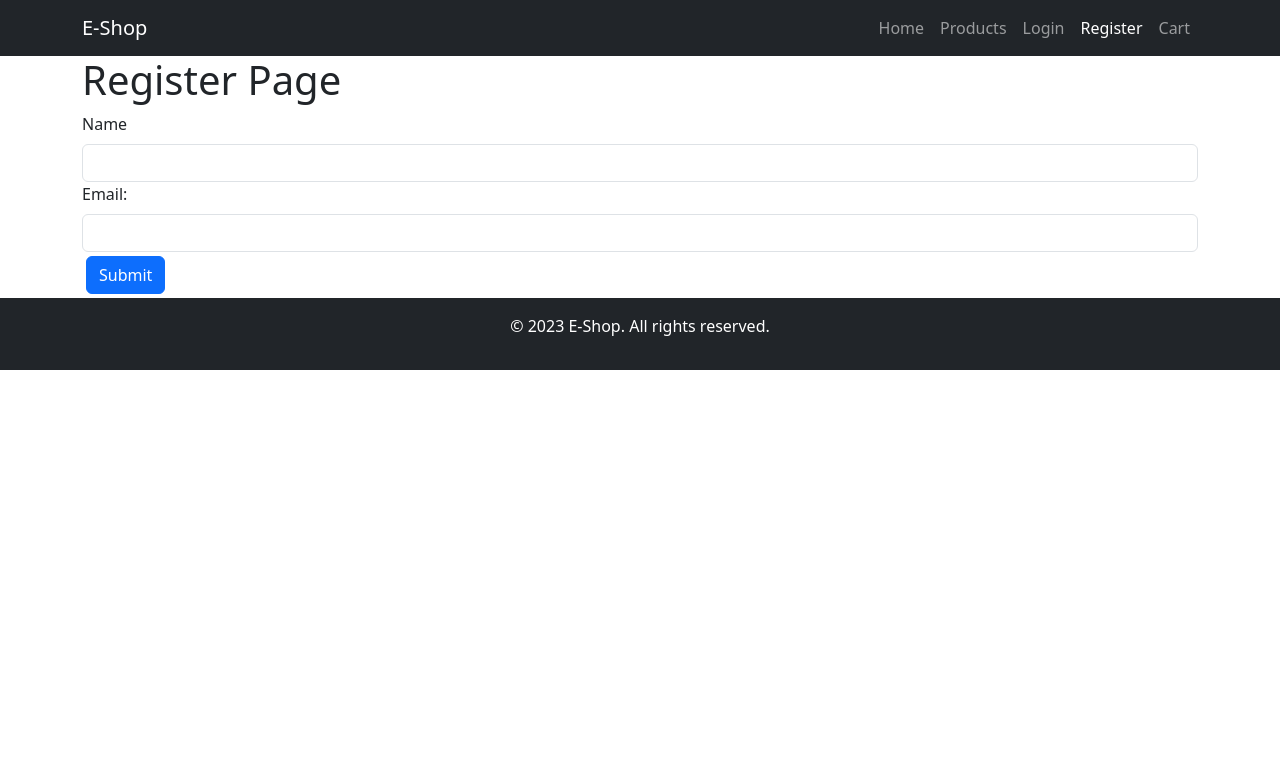
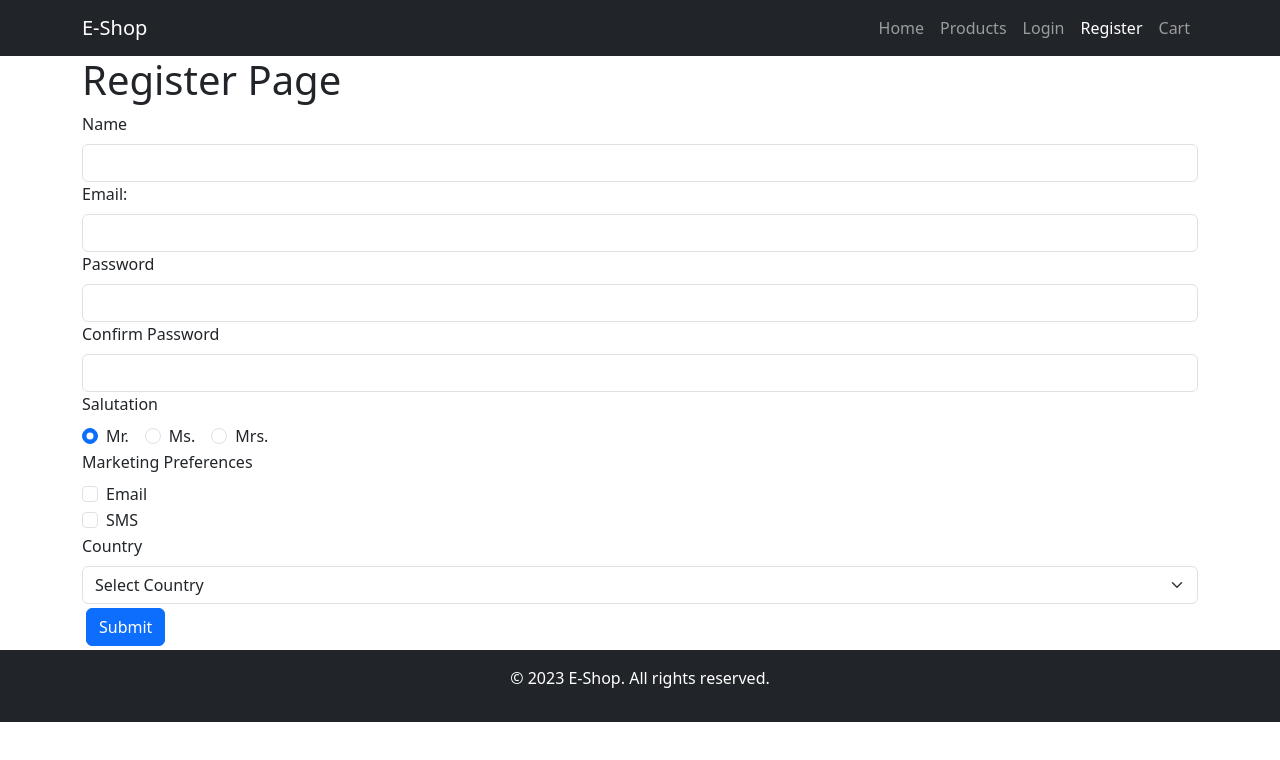
Before and after one commit to kunxin-chor/react-ecommerce-frontend, a React (Vite) app: page /register in a window 1280 px wide. Shown: the top 760 px of the page. Built offline with nearby package versions, Linux system fonts and the light colour scheme.

Commit message:
Added form

```diff
--- a/package.json
+++ b/package.json
@@ -14,7 +14,8 @@
     "formik": "^2.4.9",
     "react": "^19.2.6",
     "react-dom": "^19.2.6",
-    "wouter": "^3.10.0"
+    "wouter": "^3.10.0",
+    "yup": "^1.7.1"
   },
   "devDependencies": {
     "@eslint/js": "^10.0.1",
--- a/src/RegisterPage.jsx
+++ b/src/RegisterPage.jsx
@@ -1,11 +1,27 @@
-import { Formik, Field, Form } from 'formik';
+import { Formik, Field, Form, ErrorMessage } from 'formik';
+import * as Yup from 'yup';
 
 export default function RegisterPage() {
 
     const initialValues = {
         name: "",
-        email: ""
+        email: "",
+        password: "",
+        confirmPassword: "",
+        salutation: "Mr",
+        marketingPreferences: [],
+        country: ""
     }
+
+    const validationSchema = Yup.object({
+        name: Yup.string().required("Please enter your name"),
+        email: Yup.string().email("Please ensure you have entered your email correctly").required("Email is complusory"),
+        password: Yup.string().min(8, "Password must have at least 8 characters").required(),
+        confirmPassword: Yup.string().oneOf([
+            Yup.ref("password"),
+            null
+        ], "Passwords must match").required("Please re-enter your password again")
+    })
 
     // event handler for submitting the form
     // two arguments
@@ -20,6 +36,7 @@ export default function RegisterPage() {
         <Formik
             initialValues={initialValues}
             onSubmit={handleSubmit}
+            validationSchema={validationSchema}
         >
 
             {
@@ -33,7 +50,13 @@ export default function RegisterPage() {
                                 id="name"
                                 name="name"
                             />
+                            <ErrorMessage
+                                name="name"
+                                component="div"
+                                className="text-danger"
+                            />
                         </div>
+
                         <div>
                             <label className="form-label">Email:</label>
                             <Field
@@ -42,8 +65,119 @@ export default function RegisterPage() {
                                 id="email"
                                 name="email"
                             />
+                            <ErrorMessage
+                                name="email"
+                                component="div"
+                                className="text-danger"
+                            />
                         </div>
-                        <button className="btn btn-primary m-1">Submit</button>
+
+                        <div>
+                            <label className="form-label">
+                                Password
+                            </label>
+                            <Field
+                                type="password"
+                                name="password"
+                                className="form-control"
+                            />
+                            <ErrorMessage
+                                name="password"
+                                component="div"
+                                className="text-danger"
+                            />
+                        </div>
+
+                        <div>
+                            <label className="form-label">
+                                Confirm Password
+                            </label>
+                            <Field
+                                type="password"
+                                name="confirmPassword"
+                                className="form-control"
+                            />
+                            <ErrorMessage
+                                name="confirmPassword"
+                                component="div"
+                                className="text-danger"
+                            />
+                        </div>
+
+                        <div>
+                            <label className="form-label">Salutation</label>
+                            <div>
+                                <div className="form-check form-check-inline">
+                                    <Field
+                                        type="radio"
+                                        name="salutation"
+                                        value="Mr"
+                                        className="form-check-input"
+                                    />
+                                    <label className="form-check-label">Mr.</label>
+                                </div>
+                                <div className="form-check form-check-inline">
+                                    <Field
+                                        type="radio"
+                                        name="salutation"
+                                        value="Ms"
+                                        className="form-check-input"
+                                    />
+                                    <label className="form-check-label">Ms.</label>
+                                </div>
+
+                                <div className="form-check form-check-inline">
+                                    <Field
+                                        type="radio"
+                                        name="salutation"
+                                        value="Mrs"
+                                        className="form-check-input"
+                                    />
+                                    <label className="form-check-label">Mrs.</label>
+                                </div>
+
+                            </div>
+                        </div>
+
+                        <div>
+                            <label className="form-label">Marketing Preferences</label>
+                            <div className="form-check">
+                                <Field
+                                    type="checkbox"
+                                    name="marketingPreferences"
+                                    value="1"
+                                    className="form-check-input"
+                                />
+                                <label className="form-check-label">Email</label>
+                            </div>
+                            <div className="form-check">
+                                <Field
+                                    type="checkbox"
+                                    name="marketingPreferences"
+                                    value="2"
+                                    className="form-check-input"
+                                />
+                                <label className="form-check-label">SMS</label>
+                            </div>
+                        </div>
+
+                        <div>
+                            <label className="form-label">Country</label>
+                            <Field
+                                as="select"
+                                className="form-select"
+                                name="country"
+                            >
+                               <option value="">Select Country</option>
+                               <option value="sg">Singapore</option>
+                               <option value="my">Malaysia</option>
+                               <option value="id">Indonesia</option>
+                               <option value="others">Others</option>
+
+                            </Field>
+                        </div>
+
+                        <button type="submit" className="btn btn-primary m-1">Submit</button>
                     </Form>
                 )
             }
```
Also changed, not shown: src/FlashMessageStore.jsx (added), 1 other file (tests, documents, lock files or other folders).
